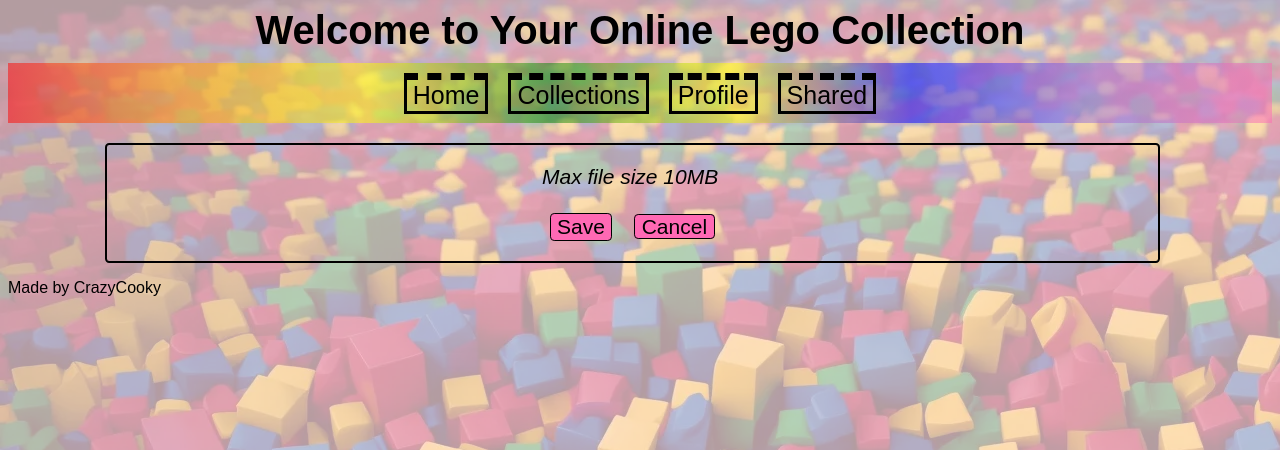
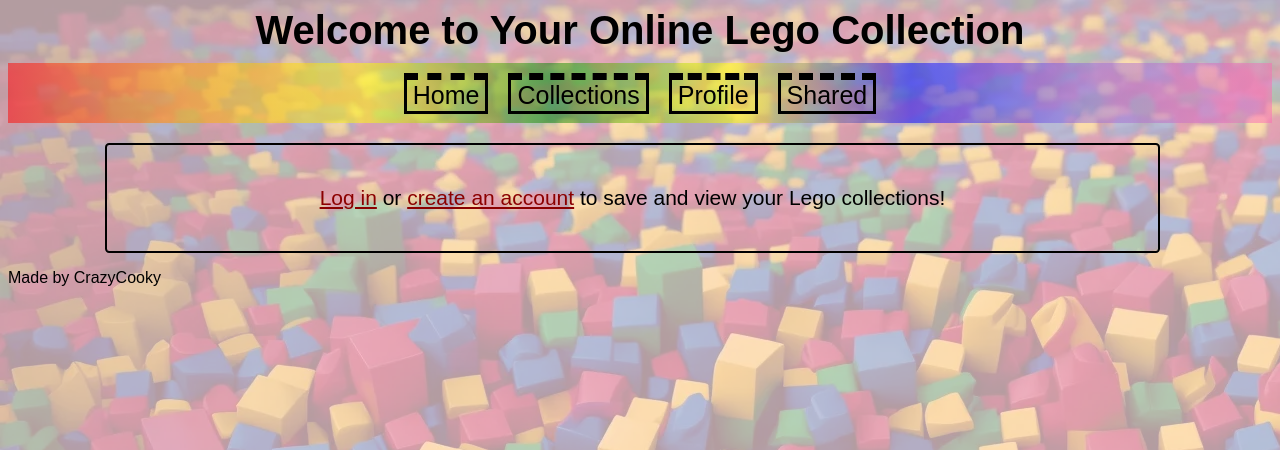
Before and after one commit to crazycooky77/lego_collection, a Django app: page /create-collection/ in a window 1280 px wide. Shown: the top 450 px of the page. Run offline with Django 4.2, Linux system fonts and the light colour scheme; parts of the project's set-up code (start-up, migrations or seed data) failed here and were passed over; some web fonts are replaced.

Commit message:
FEAT(views): minor views adjustments

```diff
--- a/lego_collection/templates/create_collection.html
+++ b/lego_collection/templates/create_collection.html
@@ -3,6 +3,8 @@
 
 {% block content %}
     <div class="mid">
+        <!-- Include the form to create a collection if the user is logged in -->
+        {% if request.user.is_authenticated %}
             <form method="POST" enctype="multipart/form-data">
                 {% csrf_token %}
                 <!-- Form to create a new collection -->
@@ -15,6 +17,10 @@
                     <a href="/collections" class="button">Cancel</a>
                 </div>
             </form>
+        <!-- Advise the user to log in or create an account if they're not logged in -->
+        {% else %}
+            <p><a href="/login/" class="visible-link">Log in</a> or <a href="/signup/" class="visible-link">create an account</a> to save and view your Lego collections!</p>
+        {% endif %}
     </div>
     <div class="hide-profile">
         <!-- Include mini profile widget -->
--- a/lego_collection/views.py
+++ b/lego_collection/views.py
@@ -217,7 +217,9 @@ def collections_view(request):
             return render(request, 'collections.html',
                           {'owned': owned, 'wishlist': wishlist})
         return render(request, 'collections.html',
-                      {'collection': collection, 'sets': paginated_sets, 'owned': owned,
+                      {'collection': collection,
+                       'sets': paginated_sets,
+                       'owned': owned,
                        'wishlist': wishlist})
     else:
         return render(request, 'collections.html')
@@ -228,6 +230,13 @@ def profile_view(request):
     View for the user's profile page
     """
     if request.user.is_authenticated:
+        col_id = Collection.objects.filter(
+            collection_owner=request.user).values_list('collection_id',
+                                                       flat=True)
+        owned = LegoCollection.objects.filter(
+            collection_id__in=col_id.all()).exclude(build_status='WL')
+        wishlist = LegoCollection.objects.filter(
+            collection_id__in=col_id.all(), build_status='WL')
         if request.method == 'POST':
             username_form = UpdateUsername(request.POST, instance=request.user)
             prv_form = UpdatePrivacy(request.POST, instance=request.user)
@@ -259,13 +268,6 @@ def profile_view(request):
                     logout(request)
                     messages.success(request, 'Account successfully deleted')
         else:
-            col_id = Collection.objects.filter(
-                collection_owner=request.user).values_list('collection_id',
-                                                           flat=True)
-            owned = LegoCollection.objects.filter(
-                collection_id__in=col_id.all()).exclude(build_status='WL')
-            wishlist = LegoCollection.objects.filter(
-                collection_id__in=col_id.all(), build_status='WL')
             username_form = UpdateUsername(instance=request.user)
             prv_form = UpdatePrivacy(instance=request.user)
             del_form = DeleteAccount()
@@ -320,6 +322,7 @@ def edit_collection(request):
     View for page to edit existing collections
     """
     if request.user.is_authenticated:
+        owned, wishlist = profile_widget(request)
         if Collection.objects.filter(
                 collection_owner__exact=request.user).exists():
             collection = Collection.objects.filter(
@@ -353,7 +356,6 @@ def edit_collection(request):
                                      'Collection updated successfully.')
                     return redirect(to='collections')
             else:
-                owned, wishlist = profile_widget(request)
                 edit_col_form = EditCollection(
                     instance=Collection.objects.get(pk=col_id[0]))
                 update_col_form = [
@@ -398,6 +400,7 @@ def add_set(request):
     View to add a lego set to an existing collection
     """
     if request.user.is_authenticated:
+        owned, wishlist = profile_widget(request)
         if request.method == 'POST':
             add_set_form = AddSet(request.POST)
             if request.POST.get("add-set-button"):
@@ -412,7 +415,6 @@ def add_set(request):
                         request, 'Set successfully added to your collection.')
                     return redirect('collections')
         else:
-            owned, wishlist = profile_widget(request)
             add_set_form = AddSet()
         return render(request, 'add_set.html',
                       {'add_set_form': add_set_form, 'owned': owned,
--- a/project4/urls.py
+++ b/project4/urls.py
@@ -35,5 +35,5 @@ urlpatterns = [
     path('profile/', profile_view, name='profile'),
     path('select2/', include('django_select2.urls')),
     path('shared/', shared_view, name='shared'),
-    path('sign-up/', CreateUser.as_view(), name='sign_up')
+    path('signup/', CreateUser.as_view(), name='sign_up')
 ]
```
Lines whose indentation alone changed are shown as unchanged.
